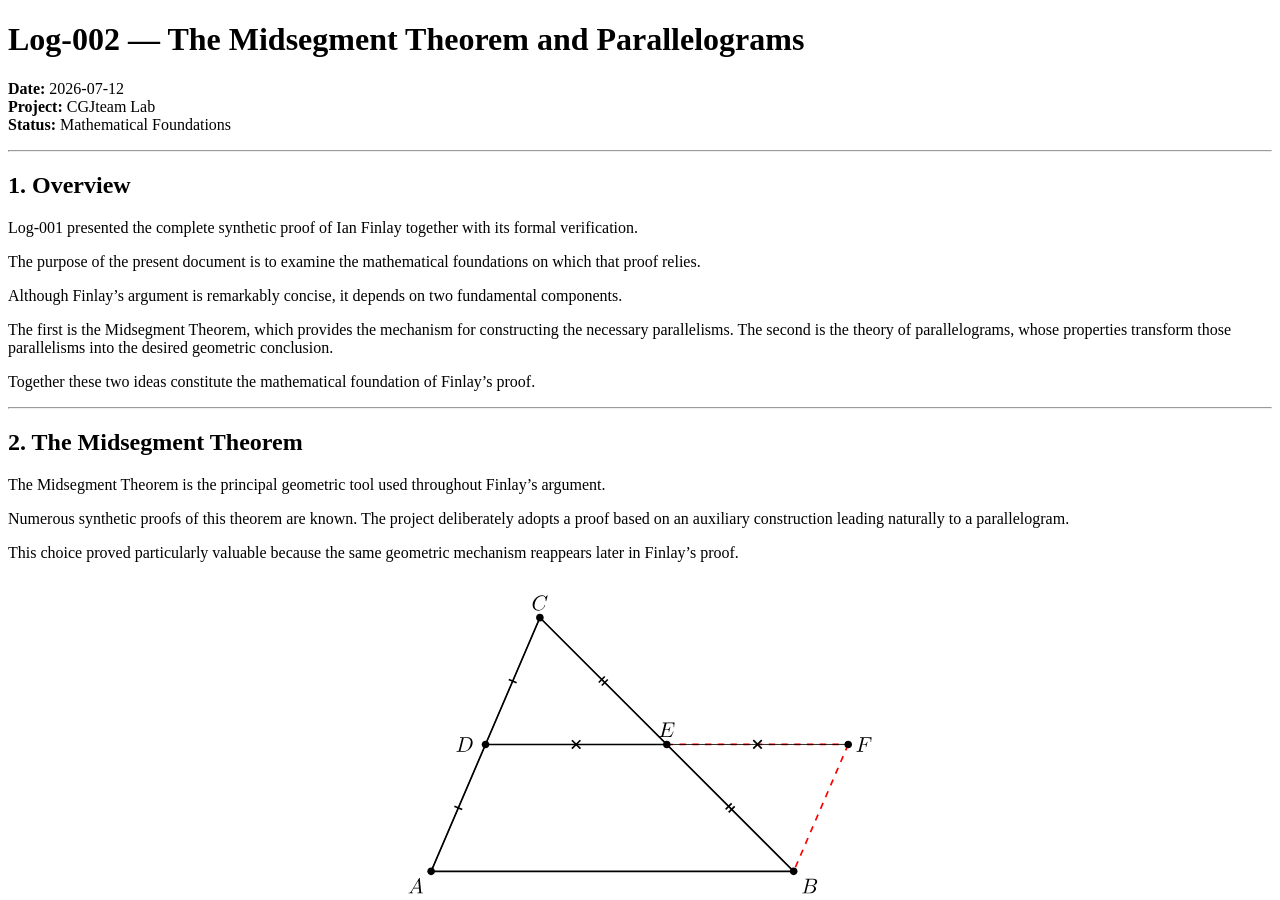
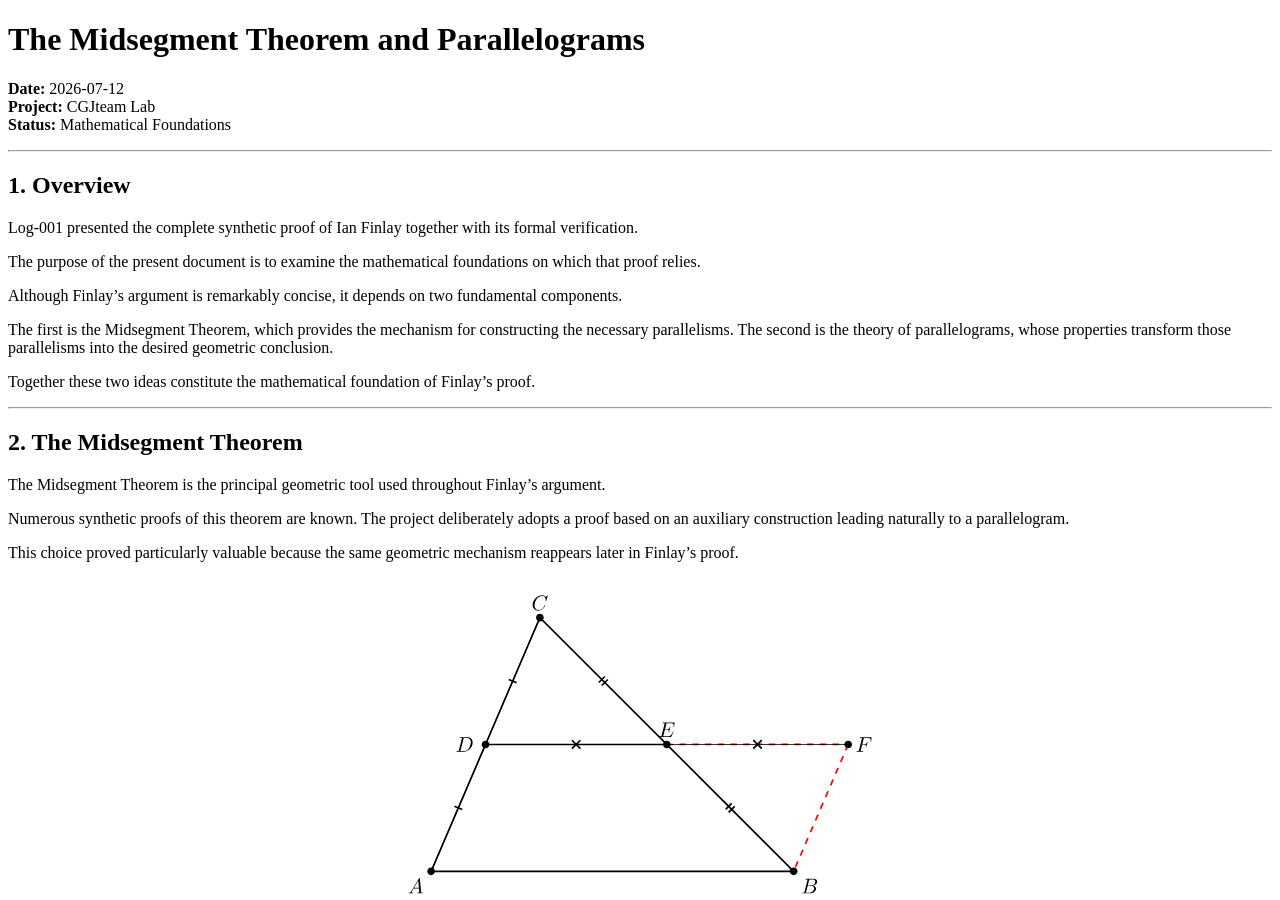
Before and after one commit to cgjteam/cgjteam.github.io, a Jekyll site: the page built from log-002.md, in a window 1280 px wide and 900 px high. Built offline with Jekyll 4.4.1, drawn with Linux system fonts in a browser that asks for light colours; comment, search, counter and statistics services are not loaded; our own code applies the rules of GitHub Pages for plain Markdown files.

Commit message:
Update log-002.md

```diff
--- a/log-002.md
+++ b/log-002.md
@@ -2,7 +2,7 @@
 layout: default
 ---
 
-# Log-002 — The Midsegment Theorem and Parallelograms
+# The Midsegment Theorem and Parallelograms
 
 **Date:** 2026-07-12
 **Project:** CGJteam Lab
```
